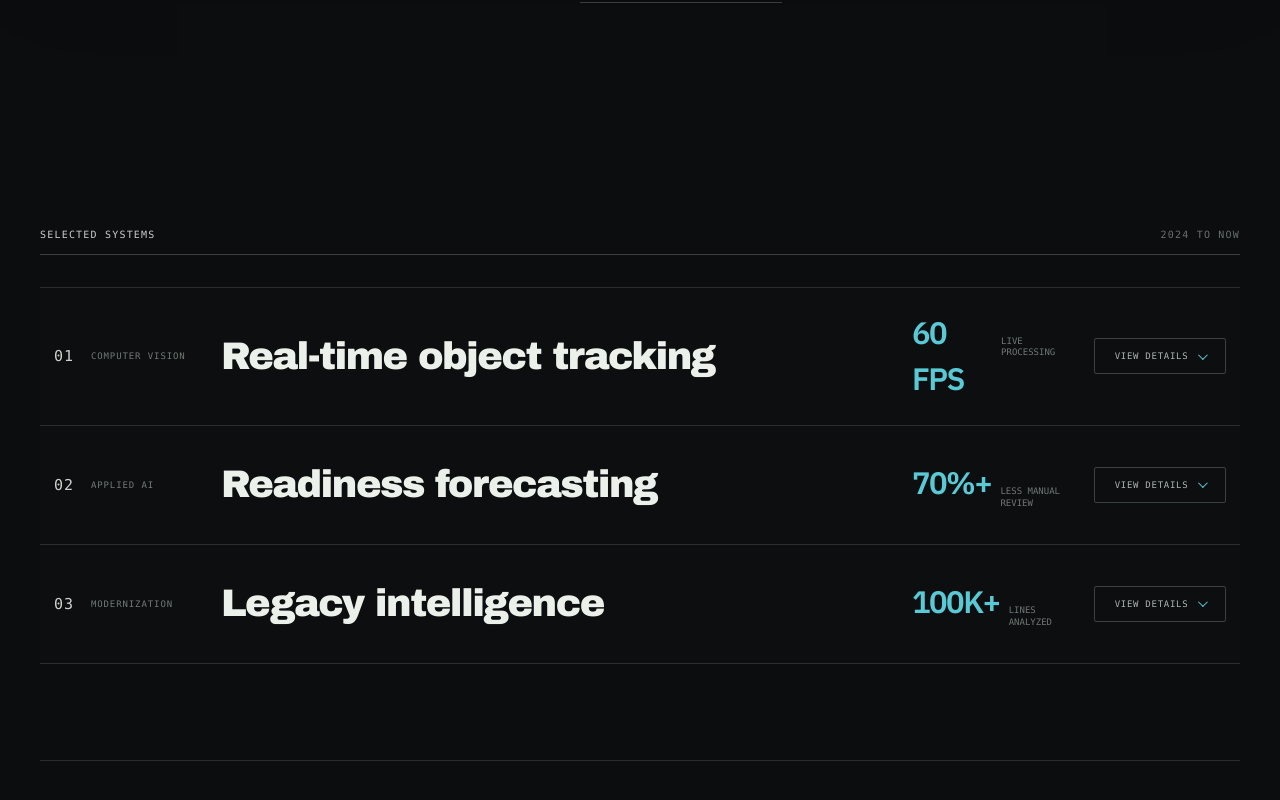
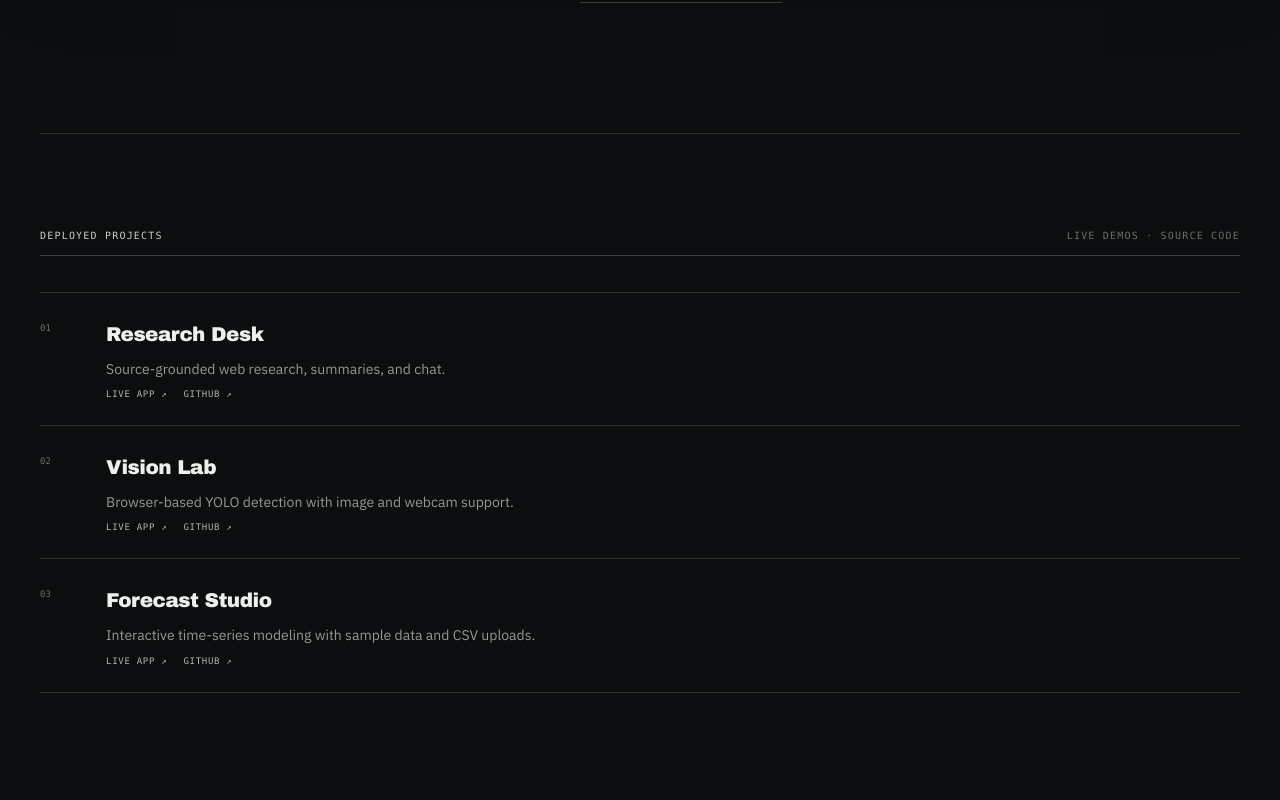
Before and after one commit to SebastianLau1/portfolio, a Next.js app: page / in a window 1280 px wide. Shown: the part 1920-2720 px from the top of the page. Built offline with nearby package versions, Linux system fonts and the light colour scheme.

Commit message:
Add compact deployed projects section

```diff
--- a/app/globals.css
+++ b/app/globals.css
@@ -90,3 +90,9 @@ a { color:inherit;text-decoration:none; }
 @media(max-width:800px){.visionStage{aspect-ratio:16/9}.visionStage video{width:100%;object-fit:cover}.stageHud.bottomRight{display:none}}
 @media(prefers-reduced-motion:reduce){*{scroll-behavior:auto!important;transition:none!important;animation:none!important}[data-reveal]{opacity:1!important;transform:none!important}.visionStage video{transform:none}.scanBeam{display:none}}
 @media(prefers-reduced-motion:reduce){.chartPanel:hover,.riskRow:hover,.shortageRow:hover,.readiness.is-visible .riskMix:hover .riskDonut{transform:none!important}}
+
+/* Compact links for the separately deployed project demos. */
+.deployedList{margin-top:36px}
+.deployedLinks{display:flex;gap:16px;margin-top:9px}
+.deployedLinks a{font:500 9px var(--font-geist-mono);text-transform:uppercase;letter-spacing:.08em;color:#aeb6b1}
+.deployedLinks a:hover,.deployedLinks a:focus-visible{color:var(--accent)}
--- a/app/page.tsx
+++ b/app/page.tsx
@@ -131,6 +131,18 @@ export default function Home() {
       </section>
 
       <VisionSimulator />
+
+      <section className="systems shell" id="projects" data-reveal>
+        <div className="sectionHead">
+          <p>Deployed projects</p>
+          <span>LIVE DEMOS · SOURCE CODE</span>
+        </div>
+        <div className="systemList deployedList">
+          <article><span>01</span><div><h3>Research Desk</h3><p>Source-grounded web research, summaries, and chat.</p><div className="deployedLinks"><a href="https://sebastianlau1.github.io/ai-web-research-summarizer/" target="_blank" rel="noreferrer">Live app ↗</a><a href="https://github.com/SebastianLau1/ai-web-research-summarizer" target="_blank" rel="noreferrer">GitHub ↗</a></div></div></article>
+          <article><span>02</span><div><h3>Vision Lab</h3><p>Browser-based YOLO detection with image and webcam support.</p><div className="deployedLinks"><a href="https://sebastianlau1.github.io/vision-lab/" target="_blank" rel="noreferrer">Live app ↗</a><a href="https://github.com/SebastianLau1/vision-lab" target="_blank" rel="noreferrer">GitHub ↗</a></div></div></article>
+          <article><span>03</span><div><h3>Forecast Studio</h3><p>Interactive time-series modeling with sample data and CSV uploads.</p><div className="deployedLinks"><a href="https://sebastianlau1.github.io/forecast-studio/" target="_blank" rel="noreferrer">Live app ↗</a><a href="https://github.com/SebastianLau1/forecast-studio" target="_blank" rel="noreferrer">GitHub ↗</a></div></div></article>
+        </div>
+      </section>
 
       <section className="work shell" id="work" data-reveal>
         <div className="sectionHead">
```
Also changed, not shown: 1 other file (tests, documents, lock files or other folders).
